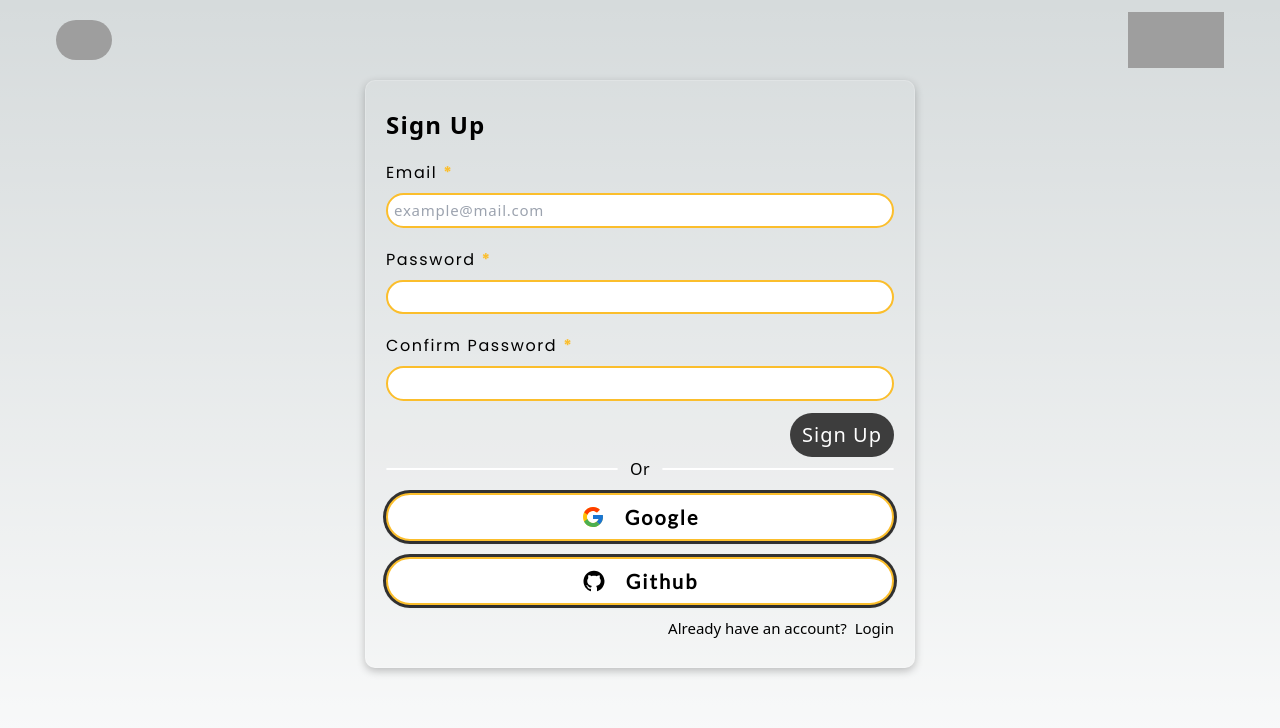
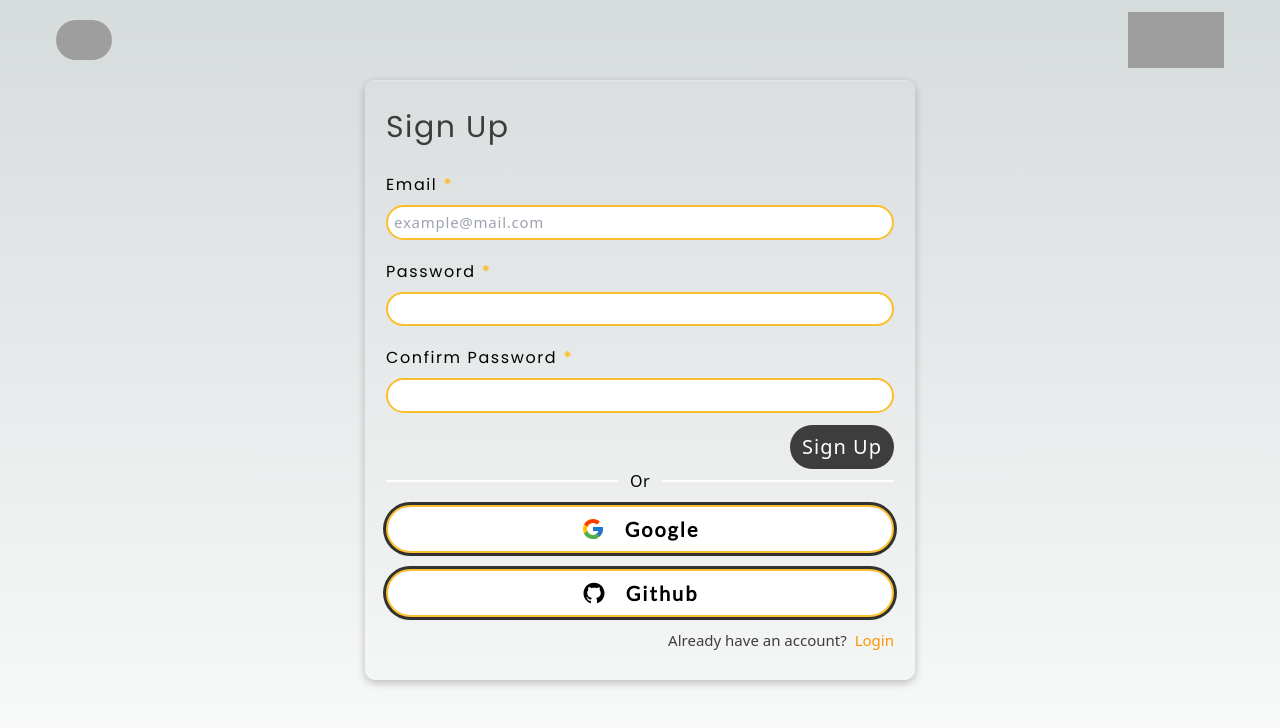
Before and after one commit to MemoMe-Org/client, a Next.js app: page /signup in a window 1280 px wide. Shown: the top 728 px of the page. Built offline with nearby package versions, Linux system fonts and the light colour scheme; grey boxes are pictures that could not be loaded.

Commit message:
.. on auth layout

```diff
--- a/components/AuthLayout.tsx
+++ b/components/AuthLayout.tsx
@@ -1,9 +1,9 @@
 import { FC } from 'react'
 import Link from 'next/link'
 import { LoaderThree } from './Loader'
-import { lato } from '@/public/fonts/f'
 import { UserStore } from '@/utils/store'
 import { handleSignIn } from '@/lib/signin'
+import { lato, poppins } from '@/public/fonts/f'
 import { FcGoogle, AiOutlineGithub } from '@/public/icons/ico'
 
 const AuthLayout: FC<AuthProps> = ({ children, handler, pathName }) => {
@@ -12,13 +12,10 @@ const AuthLayout: FC<AuthProps> = ({ children, handler, pathName }) => {
     return (
         <form onSubmit={(e) => e.preventDefault()}
             className="card w-[95vw] max-w-[550px] mx-auto mt-20 px-5 py-7">
-            <div className="text-xl tracking-wider font-semibold mb-5 md:text-2xl">
-                {
-                    <h2>
-                        {pathName === 'login' ? 'Login' : 'Sign Up'}
-                    </h2>
-                }
-            </div>
+            <h2
+                className={`${poppins.className} text-2xl tracking-wider font-medium mb-7 md:text-3xl text-clr-4`}>
+                {pathName === 'login' ? 'Login' : 'Sign Up'}
+            </h2>
             <article>
                 {children}
                 <div className='flex justify-end mt-3'>
@@ -64,12 +61,12 @@ const AuthLayout: FC<AuthProps> = ({ children, handler, pathName }) => {
                 {
                     pathName === 'signup' ?
                         <p>
-                            <span className="mr-2">Already have an account?</span>
-                            <Link href='/login' className="font-medium">Login</Link>
+                            <span className="mr-2 text-clr-4">Already have an account?</span>
+                            <Link href='/login' className="text-clr-1 hover:text-clr-8 trans font-medium">Login</Link>
                         </p> :
                         <p>
-                            <span className="mr-2">{`Don't have an account?`}</span>
-                            <Link href='/signup' className="font-medium">Sign Up</Link>
+                            <span className="mr-2 text-clr-4">{`Don't have an account?`}</span>
+                            <Link href='/signup' className="text-clr-1 hover:text-clr-8 trans font-medium">Sign Up</Link>
                         </p>
                 }
             </div>
```
